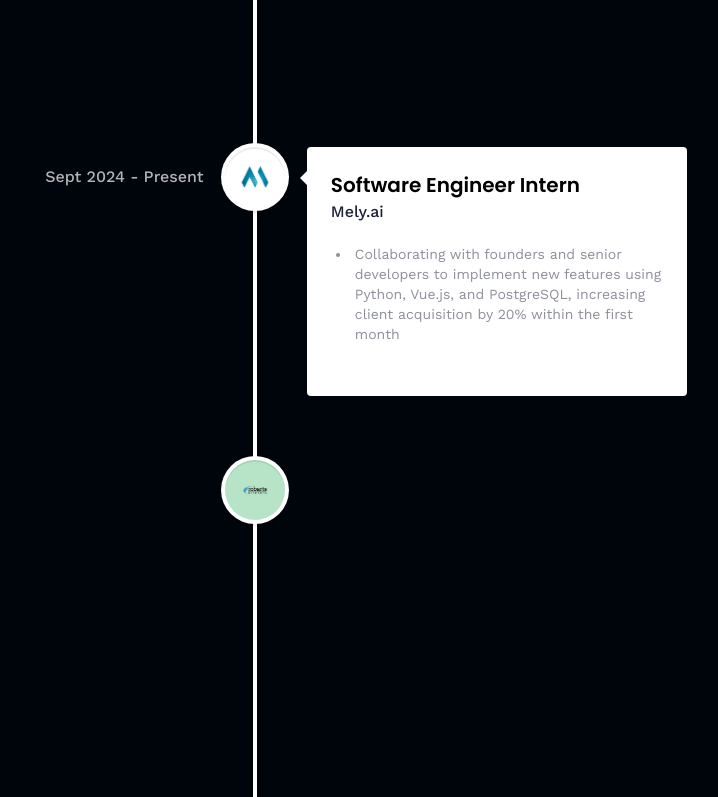
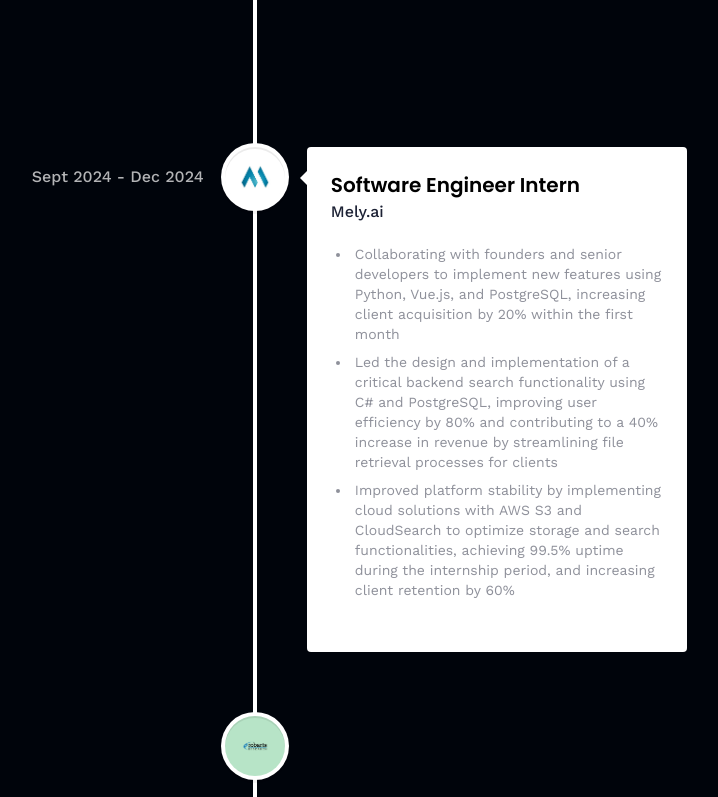
Before and after one commit to derekjytan/portfolio, a React (Vite) app: page /about in a window 1280 px wide. Shown: the part 1163-1960 px from the top of the page, without its empty margins (385-1103 px from the left). Built offline with nearby package versions, Linux system fonts and the light colour scheme.

Commit message:
updating job description in about section

```diff
--- a/src/constants/index.js
+++ b/src/constants/index.js
@@ -209,9 +209,11 @@ export const experiences = [
     company_name: "Mely.ai",
     icon: mely,
     iconBg: "#FFFFFF",
-    date: "Sept 2024 - Present",
+    date: "Sept 2024 - Dec 2024",
     points: [
       "Collaborating with founders and senior developers to implement new features using Python, Vue.js, and PostgreSQL, increasing client acquisition by 20% within the first month",
+      "Led the design and implementation of a critical backend search functionality using C# and PostgreSQL, improving user efficiency by 80% and contributing to a 40% increase in revenue by streamlining file retrieval processes for clients",
+      "Improved platform stability by implementing cloud solutions with AWS S3 and CloudSearch to optimize storage and search functionalities, achieving 99.5% uptime during the internship period, and increasing client retention by 60%",
     ],
   },
   {
```
